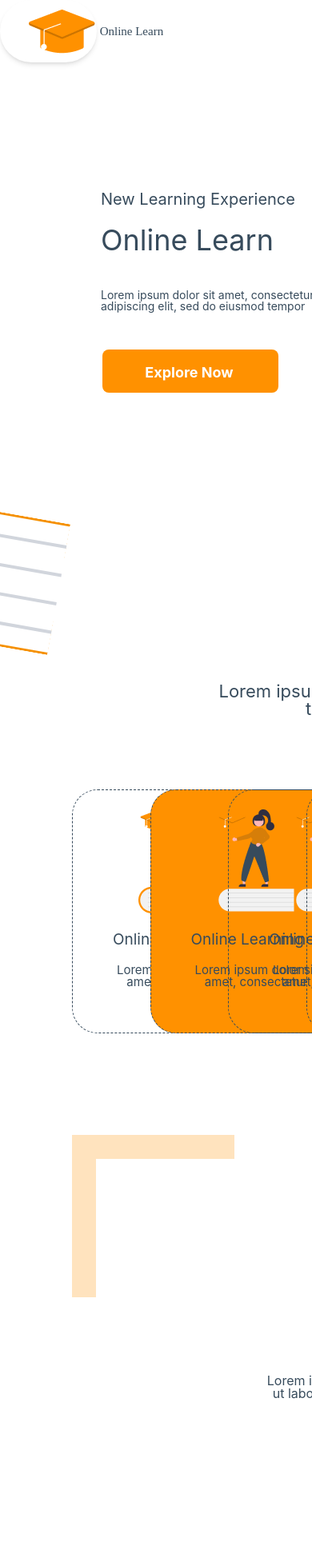
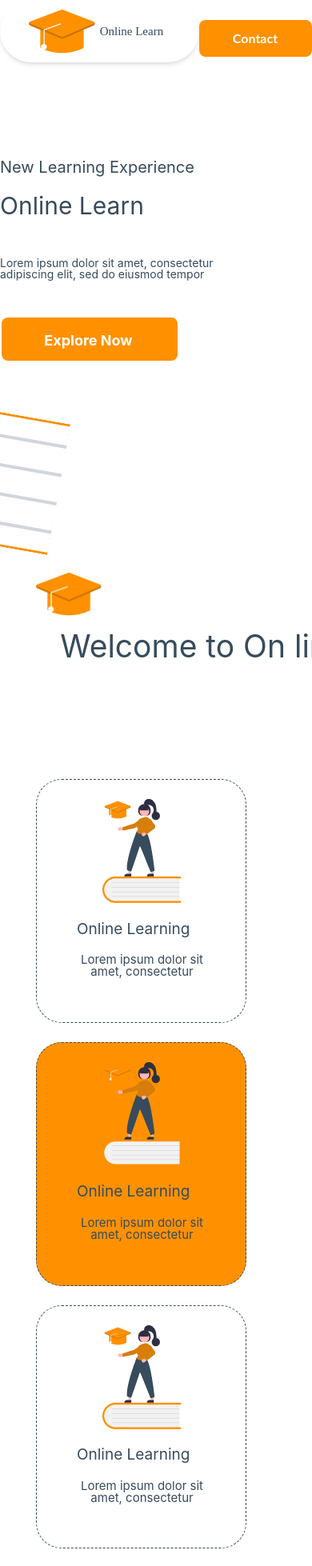
Before and after one commit to agrawaljay12/Online-Learning, a React (Vite) app: page / in a window 390 px wide. Shown: the top 1958 px of the page at 80% size. Built offline with nearby package versions, Linux system fonts and the light colour scheme.

Commit message:
Refactor layout and styles across multiple components for improved responsiveness and visual consistency

```diff
--- a/src/component/common/Books.jsx
+++ b/src/component/common/Books.jsx
@@ -1,11 +1,11 @@
-import Books from "../../assets/image/Books.png";
-
 const Book = () => {
   return (
     <>
       <section>
-        <div className="w-full max-w-[335.93px] ml-[515.1px] mr-[514.98px] mt-[131.99px]">
-          <img src={Books} alt="" />
+        <div className="w-full max-w-[335.93px] ml-[515.1px] mr-[514.98px] mt-[131.99px] relative">
+          <div className="w-[269.81px] h-[24.72px] rounded-l-full bg-[rgba(255,146,0,1)]"></div>
+          <div className="absolute left-[32.62px] w-[269.81px] h-[24.72px] rounded-l-full bg-[rgba(238,141,14,1)]"></div>
+          <div className="absolute top-[50px] left-[65.25px] w-[269.81px] h-[24.72px] rounded-l-full bg-[rgba(255,178,77,1)]"></div>
         </div>
       </section>
     </>
--- a/src/component/common/OnlineLearning.jsx
+++ b/src/component/common/OnlineLearning.jsx
@@ -6,23 +6,23 @@ const OnlineLearning = () => {
   return (
     <>
       <article>
-        <div className="w-full max-w-[1205px] ml-[90px] mt-[127px]">
+        <div className="w-full max-w-[1205px] xl:ml-[90px] mt-[127px] ml-[45px]">
           {/* top content */}
           <img
             src={HeaderLogo}
             alt=""
-            className="ml-[552px] mr-[571.01px] w-[82.44px] h-[54.3px]"
+            className="xl:ml-[552px] xl:mr-[571.01px] md:mx-auto w-[82.44px] h-[54.3px]"
           />
-          <h1 className="text-center font-[Libre Baskerville] font-normal text-[39px] leading-none w-[578px] h-[48px] text-[rgba(55,75,92,1)] ml-[299px] mr-[328.51px] mt-[17.48px]">
+          <h1 className="text-center font-[Libre Baskerville] font-normal text-[39px] md:text-[34px] sm:text-[30px] text-[28px] leading-none w-[578px] h-[48px] text-[rgba(55,75,92,1)] md:ml-[269px] md:mr-[300px] xl:ml-[299px] xl:mr-[328.51px] mt-[17.48px]">
             Welcome to On line learning
           </h1>
-          <p className="text-center mt-[17.23px] ml-[147px] mr-[] font-normal text-[22px] leading-none w-[819px] h-[67px] text-[rgba(55,75,92,1)]">
+          <p className="text-center mt-[17.23px] ml-[147px] font-normal xl:text-[22px] md:text-[18px] sm:text-[text-14px] text-[12px]  leading-none w-[819px] h-[67px] text-[rgba(55,75,92,1)]">
             Lorem ipsum dolor sit amet, consectetur adipiscing elit, sed do
             eiusmod <br /> tempor incididunt ut labore et dolore magna aliqua.
           </p>
 
           {/* grid card */}
-          <div className="grid grid-cols-4 w-full max-w-[1205.51px] justify-between mt-[67px]">
+          <div className="grid xl:grid-cols-4 lg:grid-cols-3 sm:grid-cols-2 sm:gap-y-8 gap-y-6 grid-cols-1 justify-between xl:mt-[67px] md:mt-[63px] sm:mt-[58px] mt-[54px]">
             {/* first */}
             <div className="w-[262.51px] h-[304.8px] border-dashed  border-[rgba(55,75,92,1)] border-[0.5px] rounded-4xl">
               <img
--- a/src/component/common/Subscribe.jsx
+++ b/src/component/common/Subscribe.jsx
@@ -7,7 +7,7 @@ const Subscribe = () => {
             Subscribe to Our Newsletter
           </h1>
           <p className="text-center mt-[20px] text-[16px] font-[Libre Baskerville] leading-none w-[518px] h-[40px] text-[rgba(55,75,92,1)] font-normal mr-[1px]">
-            Lorem ipsum dolor sit amet, consectetur adipiscing elit, sed do{" "}
+            Lorem ipsum dolor sit amet, consectetur adipiscing elit, sed do
             <br />
             eiusmod tempor incididunt ut labore et dolore magna aliqua.
           </p>
--- a/src/component/common/Testimonial.jsx
+++ b/src/component/common/Testimonial.jsx
@@ -5,9 +5,9 @@ const Testimonial = () => {
   return (
     <>
       <section>
-        <div className="w-full max-w-[1187px] h-[520px] ml-[90px] mr-[89px] mt-[92.7px] relative">
+        <div className="w-full max-w-[1187px] h-[520px] xl:ml-[90px] ml-[45px] xl:mr-[89px] mt-[92.7px] relative">
           <div className=" absolute w-[203px] h-[203px] top-[35px] border-t-30 border-l-30 opacity-25 border-[rgba(255,145,0,1)]"></div>
-          <div className="ml-[203px] mt-[16.93px] w-[759px]">
+          <div className="xl:ml-[203px] mt-[16.93px] w-[759px]">
             <img src={InvertedComma} alt="" className="mx-auto" />
             <img src={Client} alt="" className="ml-[321px] mt-[23.74px]" />
             <h3 className="font-[Libre Baskerville] font-normal text-[26px] leading-none h-[32px] w-[119px] ml-[328px] mr-[312px] mt-[16.93px]">
@@ -44,7 +44,7 @@ const Testimonial = () => {
               <div className="ml-[6.11px] w-[19.89px] h-[19.89] border border-[rgba(0,219,208,1)] rounded-full"></div>
             </div>
           </div>
-          <div className=" absolute w-[203px] h-[203px] right-[89px] top-[317px] left-[984px] border-b-30 border-r-30 opacity-25 border-[rgba(255,145,0,1)]"></div>
+          <div className=" absolute w-[203px] h-[203px] right-[89px] top-[317px] xl:left-[984px] border-b-30 border-r-30 opacity-25 border-[rgba(255,145,0,1)]"></div>
         </div>
       </section>
     </>
--- a/src/component/common/section.jsx
+++ b/src/component/common/section.jsx
@@ -5,13 +5,13 @@ const Section = () => {
   return (
     <>
       <section>
-        <div className="w-full max-w-[1114px] h-[423px] ml-[126px] mt-[88px] flex gap-[66px]">
+        <div className="w-full max-w-[1114px] h-[423px] xl:ml-[126px] lg:ml-[100px] mt-[88px] flex lg:flex-row md:flex-col xl:gap-[66px] lg:gap-[56px]">
           {/* left content */}
-          <div className="w-[499px] mt-[73px] mb-[54px] ">
+          <div className="md:mx-auto lg:mx-0 xl:w-[499px] mt-[33px] lg:mt-[73px] mb-[54px]">
             <h1 className=" w-[402px] block leading-none h-[43px] text-[rgba(55,75,92,1)] font-normal xl:text-4xl md:text-3xl sm:text-2xl text-xl">
               New Learning Experience
             </h1>
-            <span className="whitespace-nowrap block font-normal xl:text-[56px] md:text-6xl sm:text-5xl text-4xl leading-none h-[67px] w-[314px] text-[rgba(55,75,92,1)]">
+            <span className="whitespace-nowrap block font-normal xl:text-[56px] md:text-5xl sm:text-4xl text-3xl leading-none h-[67px] w-[314px] text-[rgba(55,75,92,1)]">
               Online Learn
             </span>
             <p className="font-[Libre Baskerville] text-[rgba(55,75,92,1)] xl:text-[20px] md:text-lg sm:text-[16px] text-[14px] font-normal leading-none h-[50px] pt-[13px]">
@@ -23,16 +23,16 @@ const Section = () => {
             </button>
           </div>
           {/* right content */}
-          <div className="w-[549px] relative">
+          <div className="xl:w-[549px] md:mx-auto lg:mx-0 relative lg:mt-0 mt-[74px]">
             <img
               src={OnlineLearning}
               alt=""
-              className="xl:w-[393px] xl:h-[392px] md:w-[385px] md:h-[384] sm:w-[385px] md:h-[384]"
+              className="xl:w-[393px] xl:h-[392px] lg:w-[370px] lg:h-[371px] sm:w-[385px] sm:h-[384]"
             />
             <img
               src={LearningAnalysis}
               alt=""
-              className="absolute top-[40px] left-[196px] bottom-[10px]"
+              className="xl:w-[393px] xl:h-[393px] lg:w-[371px] h-[371px] absolute top-[40px] left-[196px] bottom-[10px]"
             />
           </div>
         </div>
--- a/src/component/layout/Footer.jsx
+++ b/src/component/layout/Footer.jsx
@@ -8,8 +8,7 @@ const Footer = () => {
   return (
     <>
       <footer>
-        <div className="w-full max-w-[1843.79px]">
-          <div className="w-full max-w-[1822.06px] mt-[97.84px] rotate-y-2 bg-[rgba(238,135,0,1)] text-[rgba(255,255,255,1)]">
+        <div className="w-full max-w-[1843.79px] mt-[97.84px] bg-[rgba(238,135,0,1)] text-[rgba(255,255,255,1)]">
           <div className="grid grid-cols-[488.5px_197px_218.5px_183.79px] self-start">
             {/* logo section */}
             <div>
@@ -24,8 +23,8 @@ const Footer = () => {
                 </span>
               </div>
               <p className="ml-[139px] mt-[47.29px] font-[Libre Baskerville] font-normal text-[14px] leading-none">
-                  Lorem ipsum dolor sit amet, <br /> consectetur adipiscing
-                  elit, sed do <br /> eiusmod tempor
+                Lorem ipsum dolor sit amet, <br /> consectetur adipiscing elit,
+                sed do <br /> eiusmod tempor
               </p>
               <p className="ml-[139px] mb-[386.1px] mt-[36.18px] font-[Libre Baskerville] font-normal text-[14px] leading-none">
                 © Copyright 2022 Online
@@ -93,7 +92,6 @@ const Footer = () => {
             </div>
           </div>
         </div>
-        </div>
       </footer>
     </>
   );
--- a/src/component/layout/Header.jsx
+++ b/src/component/layout/Header.jsx
@@ -19,7 +19,7 @@ const Header = () => {
           </div>
           <div className="flex items-center">
             {/* contact button */}
-            <button className="mt-[29px] mb-3 w-[141px] h-[46px] font-bold text-lg font-[Lato] bg-[rgba(255,145,0,1)] py-3 text-white pl-[38px] pr-[39px] leading-none rounded-lg ml-[911px]">
+            <button className="mt-[29px] mb-3 w-[141px] h-[46px] font-bold xl:text-lg text-md font-[Lato] bg-[rgba(255,145,0,1)] py-3 text-white pl-[38px] pr-[39px] leading-none rounded-lg md:ml-[600px] xl:ml-[911px]">
               Contact
             </button>
           </div>
--- a/src/pages/Home.jsx
+++ b/src/pages/Home.jsx
@@ -13,7 +13,7 @@ const HomePage = () => {
       <div className="relative">
         <Header />
         <Section />
-        <div className="absolute top-[638px] rotate-10 left-[-111.98px]  w-[186.9px] h-[166.42px] rounded-l-full border-t-3 border-l-3 border-b-3 border-[rgba(245,145,0,1)] divide-y-4 divide-gray-300">
+        <div className="absolute top-[512.89px] rotate-10 left-[-111.98px]  w-[186.9px] h-[166.42px] rounded-l-full border-t-3 border-l-3 border-b-3 border-[rgba(245,145,0,1)] divide-y-4 divide-gray-300">
           <div className="py-3"></div>
           <div className="py-4"></div>
           <div className="py-4"></div>
```
Lines whose indentation alone changed are shown as unchanged.
